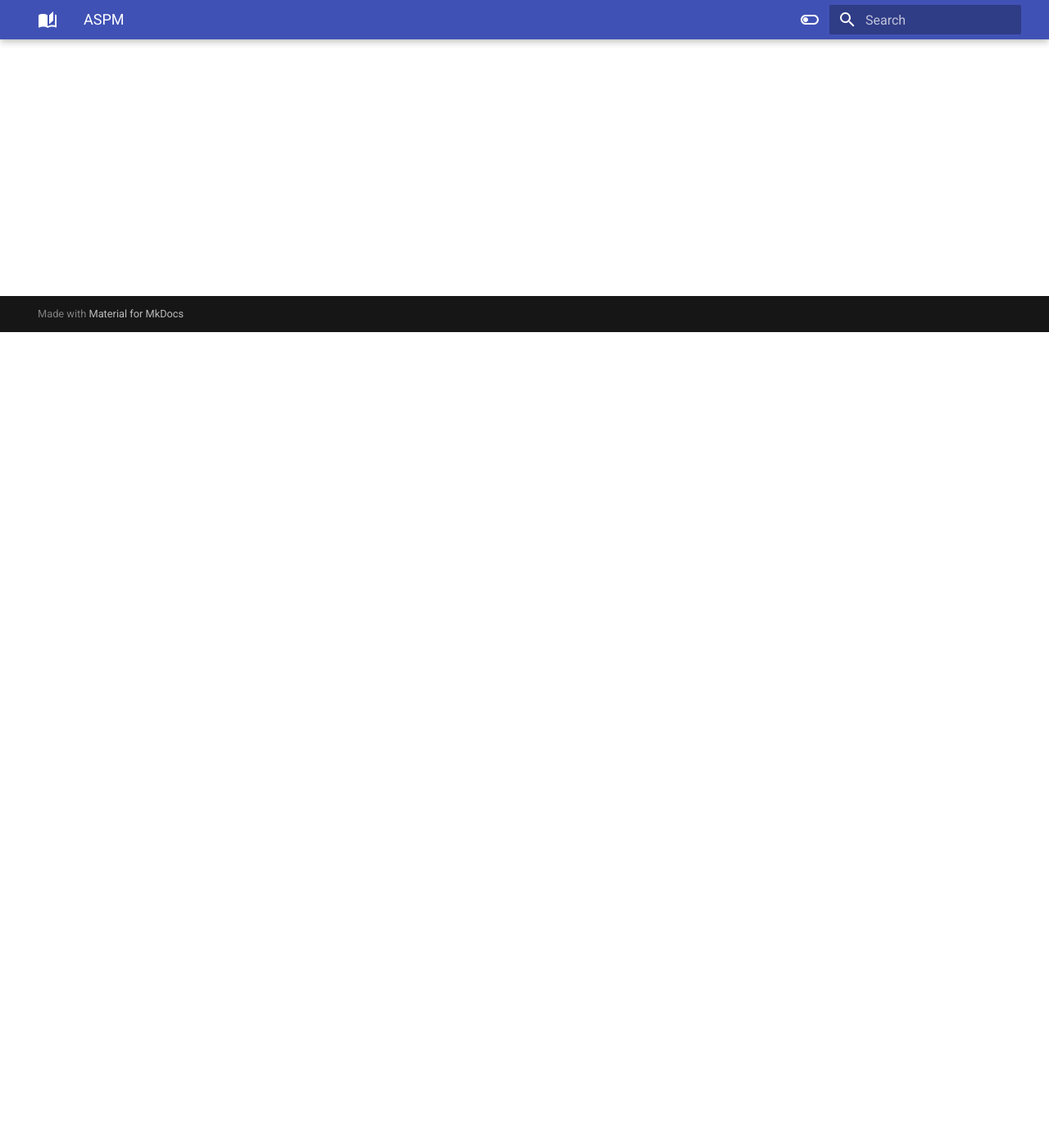
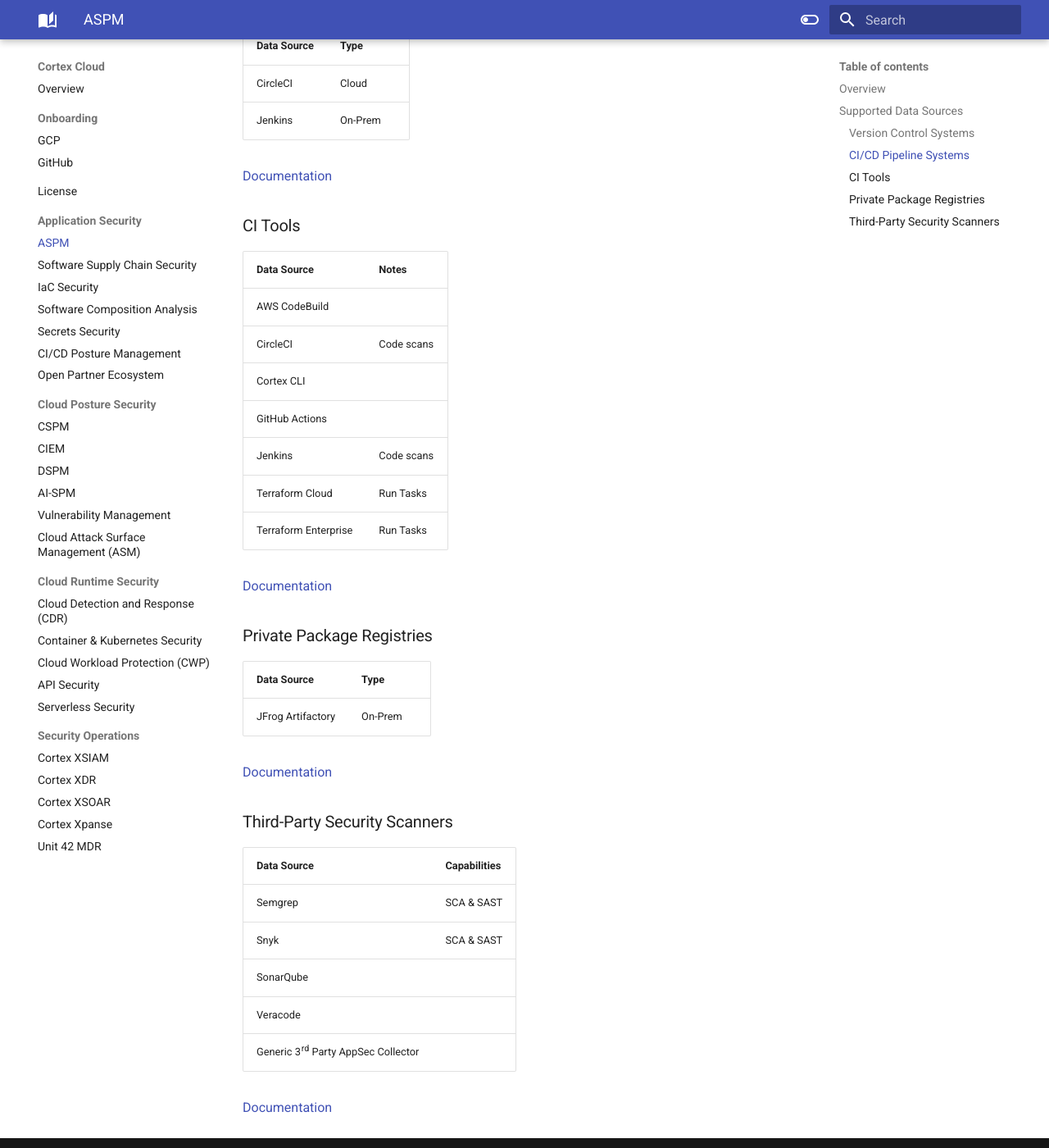
Before and after one commit to fdmsantos/mytechdocs, an MkDocs documentation site: the page built from docs/cortexcloud/application-security/aspm.md, in a window 1280 px wide and 1400 px high, scrolled down 995 px. Shown: the whole window at 82% size. Built offline with MkDocs 1.6.1 and Material for MkDocs 9.7.7, drawn with Linux system fonts in a browser that asks for light colours; some of the changed text lies outside the part shown.

Commit message:
Add ASPM

```diff
--- a/docs/cortexcloud/application-security/aspm.md
+++ b/docs/cortexcloud/application-security/aspm.md
@@ -3,3 +3,63 @@
 ## Overview
 
 ASPM is included in the **Cloud Posture Management** license.
+
+## Supported Data Sources
+
+### Version Control Systems
+
+| Data Source           | Type    |
+|-----------------------|---------|
+| AWS CodeCommit        | Cloud   |
+| Azure DevOps          | Cloud   |
+| Bitbucket Cloud       | Cloud   |
+| Bitbucket Data Center | On-Prem |
+| GitHub Cloud          | Cloud   |
+| GitHub Enterprise     | On-Prem |
+| GitLab SaaS           | Cloud   |
+| GitLab Self Managed   | On-Prem |
+
+[Documentation](https://docs-cortex.paloaltonetworks.com/r/Cortex-CLOUD/Cortex-Cloud-Posture-Management-Documentation/Onboard-Data-Sources)
+
+### CI/CD Pipeline Systems
+
+| Data Source | Type    |
+|-------------|---------|
+| CircleCI    | Cloud   |
+| Jenkins     | On-Prem |
+
+[Documentation](https://docs-cortex.paloaltonetworks.com/r/Cortex-CLOUD/Cortex-Cloud-Posture-Management-Documentation/Onboard-Data-Sources)
+
+### CI Tools
+
+| Data Source          | Notes      |
+|----------------------|------------|
+| AWS CodeBuild        |            |
+| CircleCI             | Code scans |
+| Cortex CLI           |            |
+| GitHub Actions       |            |
+| Jenkins              | Code scans |
+| Terraform Cloud      | Run Tasks  |
+| Terraform Enterprise | Run Tasks  |
+
+[Documentation](https://docs-cortex.paloaltonetworks.com/r/Cortex-CLOUD/Cortex-Cloud-Posture-Management-Documentation/Onboard-Data-Sources)
+
+### Private Package Registries
+
+| Data Source       | Type    |
+|-------------------|---------|
+| JFrog Artifactory | On-Prem |
+
+[Documentation](https://docs-cortex.paloaltonetworks.com/r/Cortex-CLOUD/Cortex-Cloud-Posture-Management-Documentation/Onboard-Data-Sources)
+
+### Third-Party Security Scanners
+
+| Data Source                        | Capabilities |
+|------------------------------------|--------------|
+| Semgrep                            | SCA & SAST   |
+| Snyk                               | SCA & SAST   |
+| SonarQube                          |              |
+| Veracode                           |              |
+| Generic 3rd Party AppSec Collector |              |
+
+[Documentation](https://docs-cortex.paloaltonetworks.com/r/Cortex-CLOUD/Cortex-Cloud-Posture-Management-Documentation/Onboard-Data-Sources)
--- a/mkdocs.yml
+++ b/mkdocs.yml
@@ -110,6 +110,7 @@ nav:
       - Overview: cortexcloud/cortexcloud.md
       - Onboarding:
           - GCP: cortexcloud/onboarding/gcp.md
+          - GitHub: cortexcloud/onboarding/github.md
       - License: cortexcloud/license.md
       - Application Security:
           - ASPM: cortexcloud/application-security/aspm.md
```
Also changed, not shown: docs/cortexcloud/cloud-posture/asm.md (+9 -9 lines), docs/cortexcloud/cloud-posture/cspm.md (+25 -0 lines).
